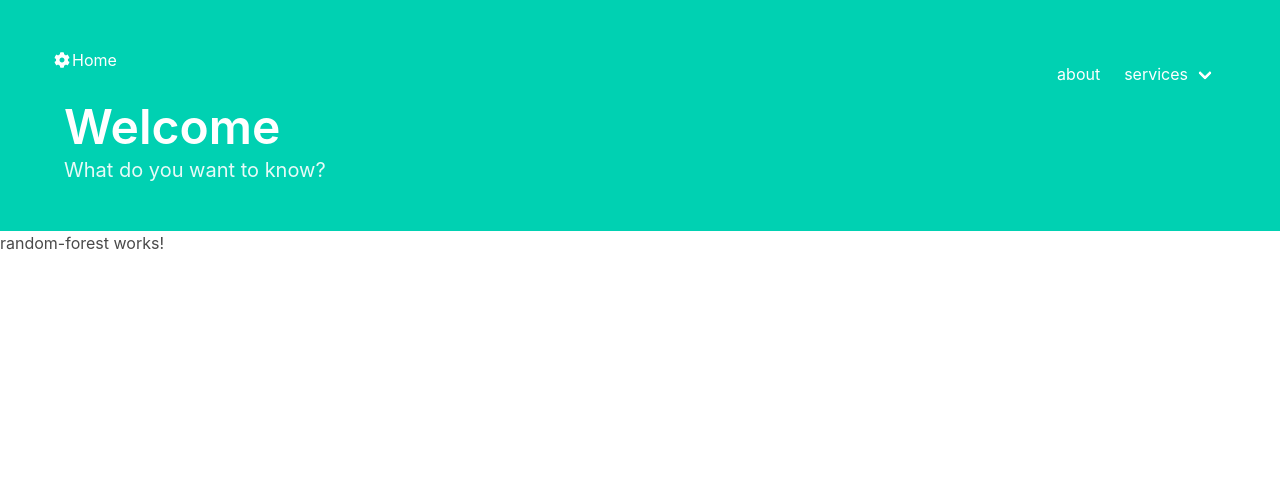
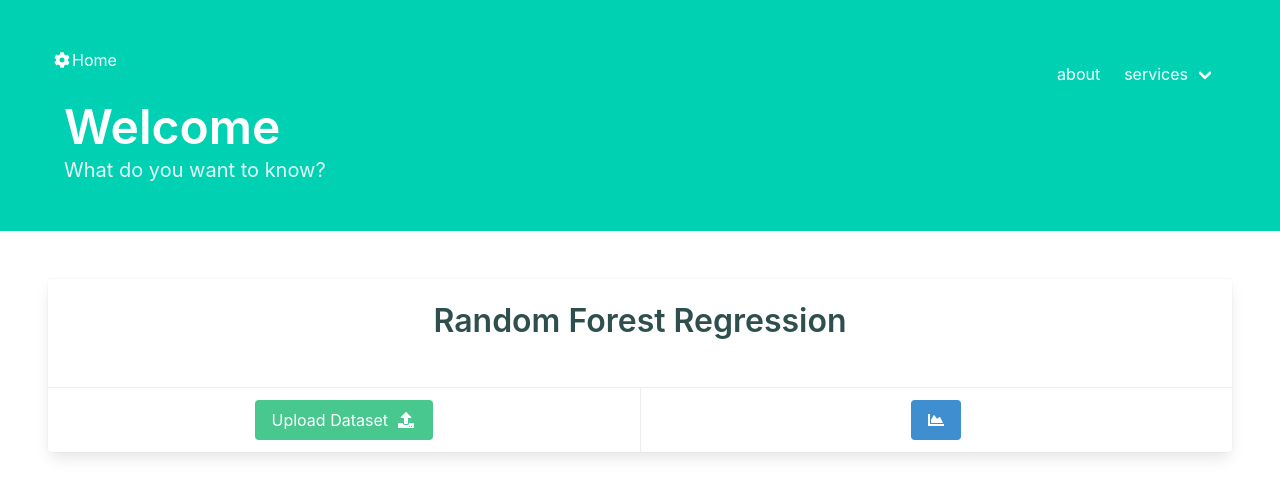
Before and after one commit to prilosac/animated-broccoli, an Angular app in the folder client/data-vis/: page /random-forest in a window 1280 px wide. Shown: the top 496 px of the page. Built offline with nearby package versions, Linux system fonts and the light colour scheme.

Commit message:
random forest component base

```diff
--- a/client/data-vis/src/app/random-forest/random-forest.component.html
+++ b/client/data-vis/src/app/random-forest/random-forest.component.html
@@ -1,3 +1,24 @@
-<p>
-  random-forest works!
-</p>
+<section class="section">
+	<div class="columns">
+		<div class="column">
+			<div class="card">
+				<div class="card-content title" style="text-align: center;">
+					<a routerLink="/random-forest" routerLinkActive="active" style="text-decoration: none; color: darkslategray;">Random Forest Regression</a>
+				</div>
+				<div class="card-footer">
+					<div class="card-footer-item">
+						<a href="#" class="button is-success">
+							Upload Dataset
+							<i class="fas fa-upload fa-fw" style="margin-left: 0.5em"></i>
+						</a>
+					</div>
+					<div class="card-footer-item">
+						<a href="#" class="button is-info">
+							<i class="fas fa-chart-area"></i>
+						</a>
+					</div>
+				</div>
+			</div>
+		</div>
+	</div>
+</section>
```
